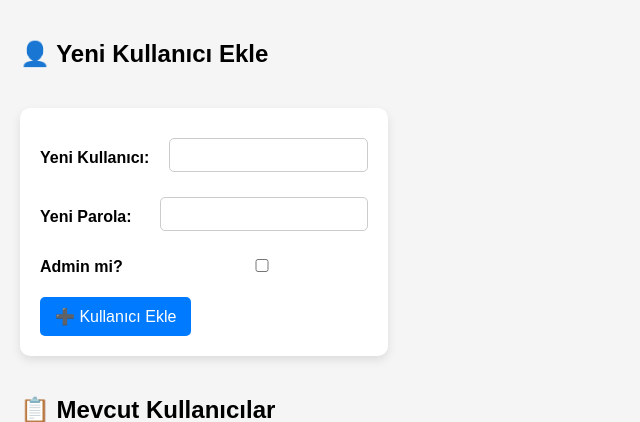
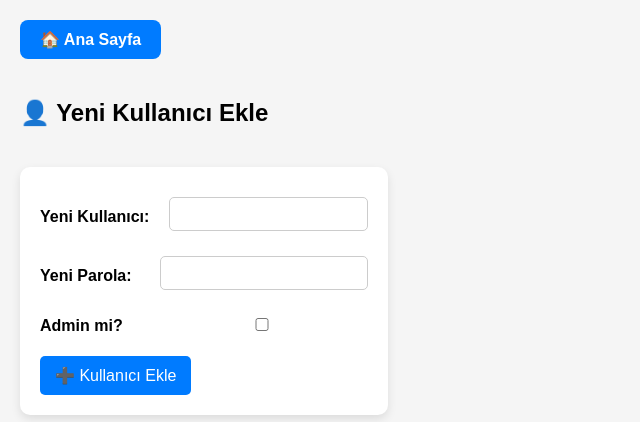
Before and after one commit to goredhell/gelir-gider-takibi, a PHP site: page /user_panel.php in a window 1280 px wide. Shown: the top 422 px of the page, without its empty margins (0-640 px from the left). Run offline with PHP 8.4, Linux system fonts and the light colour scheme; the visitor is signed in with stand-in values (Sample User, id 1); data that the repository does not hold is empty.

Commit message:
Update user_panel.php

```diff
--- a/user_panel.php
+++ b/user_panel.php
@@ -61,6 +61,8 @@ if ($_SERVER['REQUEST_METHOD'] == 'POST' && isset($_POST['admin_guncelle'])) {
 <!DOCTYPE html>
 <html>
 <head>
+
+	<a href="index.php" class="anasayfa-button">🏠 Ana Sayfa</a>
     <meta charset="UTF-8">
     <title>Kullanıcı Paneli</title>
     <link rel="stylesheet" href="assets/style.css">
```
